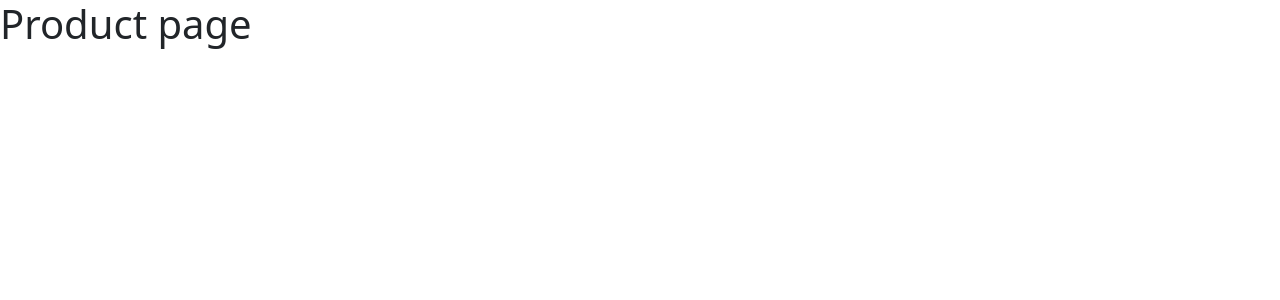
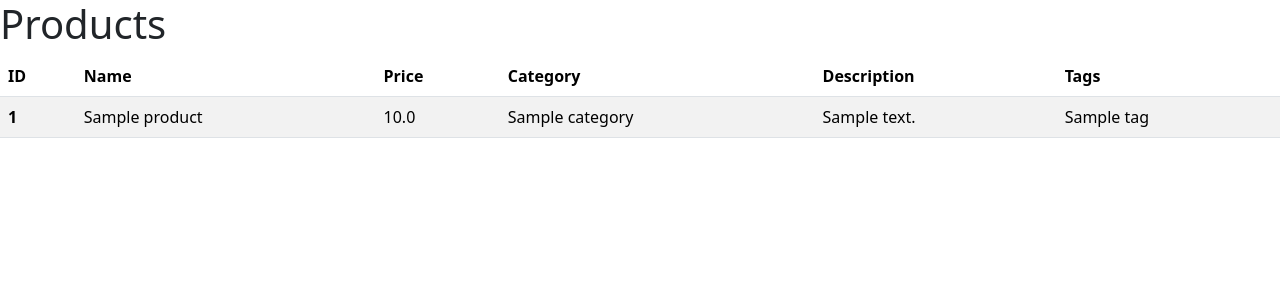
Before and after one commit to toanhminh0412/remarcable-django-assignment, a Django app: page / in a window 1280 px wide. Shown: the top 300 px of the page. Run offline with Django 5.2, Linux system fonts and the light colour scheme; tables that the repository leaves empty hold one stand-in row (values such as "Sample post"); parts of the project's set-up code (start-up, migrations or seed data) failed here and were passed over; some libraries are stand-ins or nearby versions.

Commit message:
Render products in a table

```diff
--- a/products/templates/index.html
+++ b/products/templates/index.html
@@ -15,7 +15,33 @@
 
   <body>
 
-    <h1>Product page</h1>
+    <main>
+      <h1>Products</h1>
 
+      <table class="table table-striped">
+        <thead>
+          <tr>
+            <th scope="col">ID</th>
+            <th scope="col">Name</th>
+            <th scope="col">Price</th>
+            <th scope="col">Category</th>
+            <th scope="col">Description</th>
+            <th scope="col">Tags</th>
+          </tr>
+        </thead>
+        <tbody>
+          {% for product in products %}
+            <tr>
+              <th>{{ product.id }}</th>
+              <td>{{ product.name }}</td>
+              <td>{{ product.price }}</td>
+              <td>{{ product.category }}</td>
+              <td>{{ product.description }}</td>
+              <td>{{ product.render_tags }}</td>
+            </tr>
+          {% endfor %}
+        </tbody>
+      </table>
+    </main>
   </body>
 </html>
--- a/products/views.py
+++ b/products/views.py
@@ -1,7 +1,15 @@
 from django.views.generic import TemplateView
+from .models import Category, Tag, Product
 
 class IndexView(TemplateView):
     """
     Index page: /
     """
     template_name = "index.html"
+
+    def get_context_data(self, **kwargs):
+        context = super().get_context_data(**kwargs)
+        context['products'] = (
+            Product.objects.all().prefetch_related('tag').select_related('category')
+        )
+        return context
```
